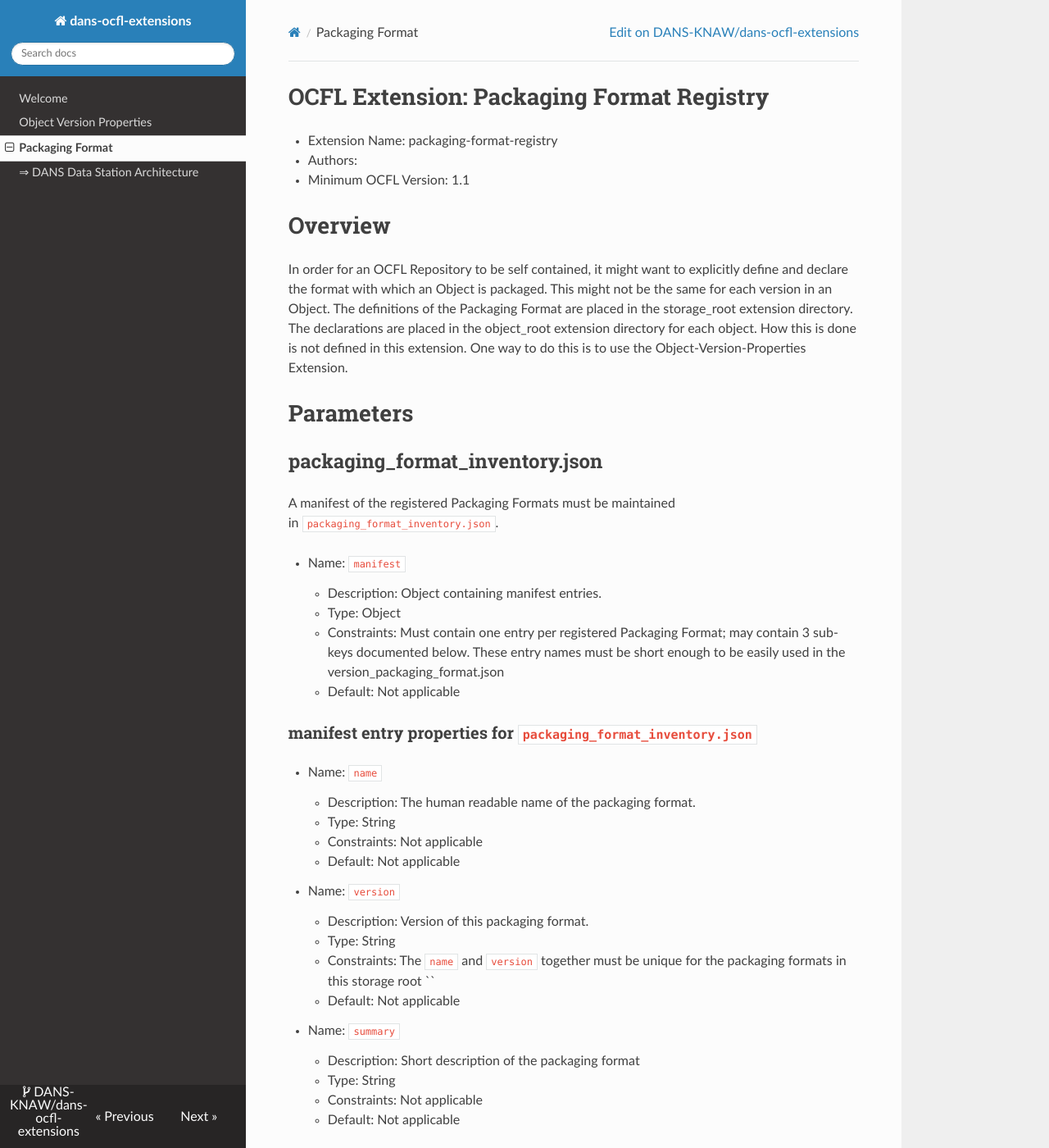
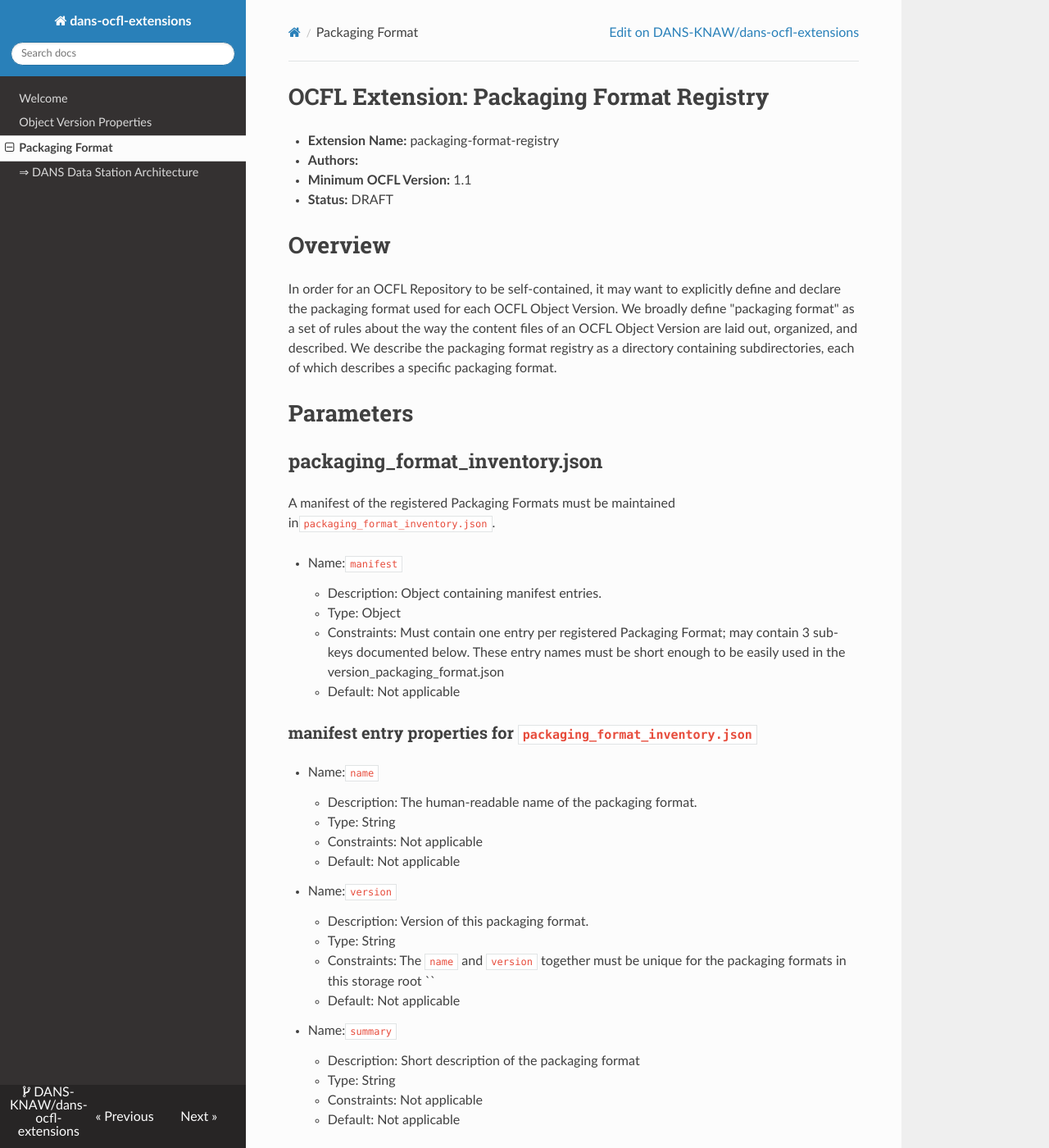
Before and after one commit to DANS-KNAW/dans-ocfl-extensions, an MkDocs documentation site: the page built from docs/packaging-format-registry/packaging-format-registry.md, in a window 1280 px wide and 1400 px high. Shown: the whole window at 82% size. Built offline with MkDocs 1.6.1, drawn with Linux system fonts in a browser that asks for light colours; nearby versions of some CDN libraries; some of the changed text lies outside the part shown.

Commit message:
Formatting packaging format extension

````diff
--- a/docs/packaging-format-registry/packaging-format-registry.md
+++ b/docs/packaging-format-registry/packaging-format-registry.md
@@ -1,66 +1,76 @@
 # OCFL Extension: Packaging Format Registry
 
-- Extension Name: packaging-format-registry
-- Authors:
-- Minimum OCFL Version: 1.1
+- **Extension Name:** packaging-format-registry
+- **Authors:**
+- **Minimum OCFL Version:** 1.1
+- **Status:** DRAFT
 
 # Overview
-In order for an OCFL Repository to be self contained, it might want to explicitly define and declare the format with which an Object is packaged. This might not be the same for each version in an Object.
-The definitions of the Packaging Format are placed in the storage_root extension directory.
-The declarations are placed in the object_root extension directory for each object. How this is done is not defined in this extension. One way to do this is to use the Object-Version-Properties Extension.
+
+In order for an OCFL Repository to be self-contained, it may want to explicitly define and declare the packaging format used for each OCFL Object Version. We
+broadly define "packaging format" as a set of rules about the way the content files of an OCFL Object Version are laid out, organized, and described. We
+describe the packaging format registry as a directory containing subdirectories, each of which describes a specific packaging format.
 
 # Parameters
+
 ## packaging_format_inventory.json
 
-A manifest of the registered Packaging Formats must be maintained in `packaging_format_inventory.json`.
+A manifest of the registered Packaging Formats must be maintained in`packaging_format_inventory.json`.
 
-- Name: `manifest`
+- Name:`manifest`
     - Description: Object containing manifest entries.
     - Type: Object
-    - Constraints: Must contain one entry per registered Packaging Format; may contain 3 sub-keys documented below. These entry names must be short enough to be easily used in the version_packaging_format.json
+    - Constraints: Must contain one entry per registered Packaging Format; may contain 3 sub-keys documented below. These entry names must be short enough to be
+      easily used in the version_packaging_format.json
     - Default: Not applicable
 
-### manifest entry properties for `packaging_format_inventory.json`
+### manifest entry properties for `packaging_format_inventory.json`
 
-- Name: `name`
-    - Description: The human readable name of the packaging format.
+- Name:`name`
+    - Description: The human-readable name of the packaging format.
     - Type: String
     - Constraints: Not applicable
     - Default: Not applicable
-- Name: `version`
+- Name:`version`
     - Description: Version of this packaging format.
     - Type: String
     - Constraints: The `name` and `version` together must be unique for the packaging formats in this storage root ``
     - Default: Not applicable
-- Name: `summary`
+- Name:`summary`
     - Description: Short description of the packaging format
     - Type: String
     - Constraints: Not applicable
     - Default: Not applicable
 
 # Implementation
-An OCFL Repository with this extension enabled must add extra information for each OCFL Object Version that is added to the Repository. For every new OCFL Object/Version the Packaging Format for that Object/Version must be recorded.
 
-To add a new packaging format to the OCFL Root the packaging_format_inventory.json must be updated and the files describing the Packaging Format must be placed in the `packaging_formats` folder under that subfolder.
+An OCFL Repository with this extension enabled must add extra information for each OCFL Object Version that is added to the Repository. For every new OCFL
+Object/Version the Packaging Format for that Object/Version must be recorded.
+
+To add a new packaging format to the OCFL Root the packaging_format_inventory.json must be updated and the files describing the Packaging Format must be placed
+in the `packaging_formats` folder under that subfolder.
 
 How this Packaging Format is recorded, is not specified in this extension. One possible way would be to use the OCFL extension `Object Version Properties`.
 
 When reading an OCFL Object Version the recorded Packaging Format can be consulted for more info on the packaging format of this version.
 
 # Example
+
 The packaging_format_inventory.json contains the manifest with the available OCFL Object Packaging Formats for this OCFL Repository.
-```
-packaging_format_inventory.json
+
+**[storage_root]/extensions/packaging-format-registry/packaging_format_inventory.json**
+
+```json
 {
     "manifest" : {
         "40cdd53d9a263e5466b8954d82d23daa" : {
-            "name" : "BagIt"
-            "version" : "v0.97"
-            "summary" :
+            "name" : "BagIt",
+            "version" : "v0.97",
+            "summary" : ""
         },
         "95d751340dcdc784fd759dbc7ddb9633" : {
-            "name" : "BagIt"
-            "version" : "v1.0"
+            "name" : "BagIt",
+            "version" : "v1.0",
             "summary" : "https://datatracker.ietf.org/doc/html/rfc8493"
         }
     }
@@ -69,8 +79,9 @@
 
 In this example we use the Object Version Properties Extension to record the Packaging Format used for each version in this OCFL Object
 
-```
-object_version_properties.json
+**[object_root]/extensions/object-version-properties/object_version_properties.json**
+
+```json
 {
     "v1" : {
       "packaging-format": "40cdd53d9a263e5466b8954d82d23daa"
@@ -80,7 +91,7 @@
 
 The complete OCFL Repository would then look something like this:
 
-```
+```text
 [storage_root]
   ├── 0=ocfl_1.0
   ├── ocfl_1.0.txt
@@ -116,6 +127,7 @@
                           └── ... files ...
 
 ```
+
 # our use case
 
 ```
@@ -137,7 +149,10 @@
     "v1" : "6619641f-6504-447f-9c63-1cfc71815f97"
 }
 ```
-Placing this packaging-format.md file in the storage_root of an OCFL repository allows for this extension to be used in the extensions directory of the storage_root and object_root.
+
+Placing this packaging-format.md file in the storage_root of an OCFL repository allows for this extension to be used in the extensions directory of the
+storage_root and object_root.
+
 ```
 [storage_root]
   ├── 0=ocfl_1.0
````
Also changed, not shown: docs/index.md (+1 -1 lines).
